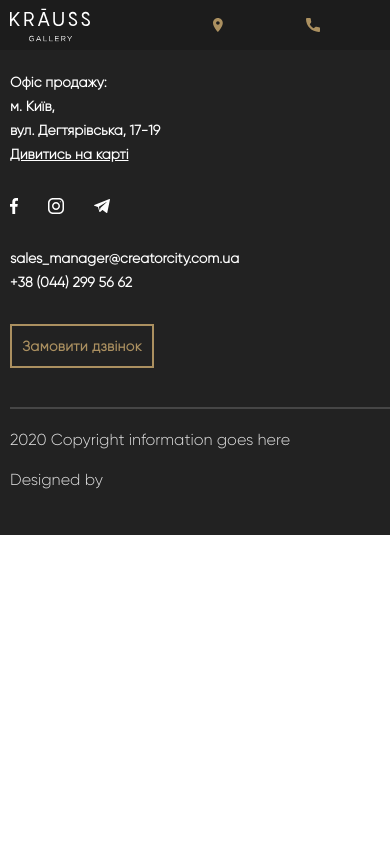
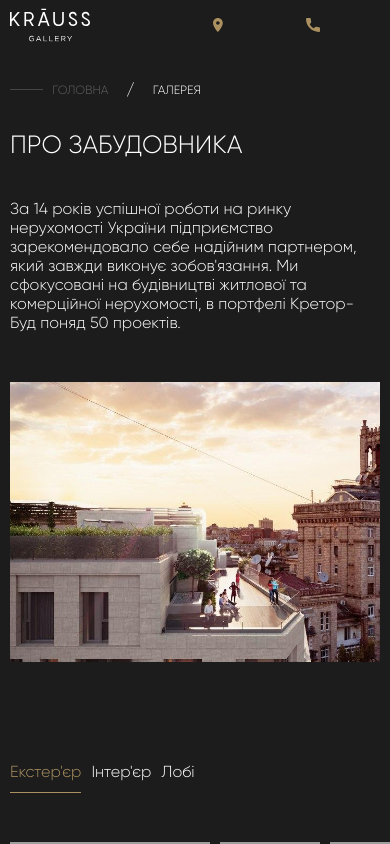
Before and after one commit to YarovoyDm/landing, a React (Create React App) app: page /gallery in a window 390 px wide. Shown: the top 844 px of the page. Built offline with nearby package versions, Linux system fonts and the light colour scheme; grey boxes are pictures that could not be loaded.

Commit message:
gallery done

```diff
--- a/src/App.js
+++ b/src/App.js
@@ -16,6 +16,7 @@ import Infrastructure from './Container/Infrastructure/Infrastructure';
 import AboutDeveloper from './Container/AboutDeveloper/AboutDeveloper';
 import CommercialProperty from './Container/CommercialProperty/CommercialProperty';
 import AboutComplex from './Container/AboutComplex/AboutComplex';
+import GalleryPage from './Container/Gallery/Gallery';
 
 class App extends React.Component {
   render() {
@@ -36,6 +37,7 @@ class App extends React.Component {
           <Route path='/about-us/about-developer' component={AboutDeveloper} />
           <Route path='/commercial-property' component={CommercialProperty} />
           <Route path='/about-the-complex' component={AboutComplex} />
+          <Route path='/gallery' component={GalleryPage} />
         </Switch>
         <Footer />
       </div>
--- a/src/Component/Footer/Footer.js
+++ b/src/Component/Footer/Footer.js
@@ -40,18 +40,18 @@ class Footer extends React.Component {
                             <div className='footer_sitemap-left'>
                                 <Link to='/about-the-complex' className='footer_sitemap-item'>Про комплекс</Link>
                                 <div className='footer_sitemap-item'>Вибір планування</div>
-                                <Link to='/infrastructure' className='footer_sitemap-item'>Інфраструктура</Link>{/* */}
-                                <Link to='/construction-progress' className='footer_sitemap-item'>Хід будивництва</Link>{/* */}
-                                <div className='footer_sitemap-item'>Галерея</div>
+                                <Link to='/infrastructure' className='footer_sitemap-item'>Інфраструктура</Link>
+                                <Link to='/construction-progress' className='footer_sitemap-item'>Хід будивництва</Link>
+                                <Link to='/gallery' className='footer_sitemap-item'>Галерея</Link>
                                 <Link to='/about-us/about-developer' className='footer_sitemap-item'>Забудовник</Link>
                             </div>
                             <div className='footer_sitemap-right'>
-                                <Link to='/parking' className='footer_sitemap-item'>Паркінг</Link>{/* */}
-                                <Link to='/commercial-property' className='footer_sitemap-item'>Комерційна нерухомість</Link>{/* */}
-                                <Link to='/documents' className='footer_sitemap-item'>Документи</Link>{/* */}
-                                <Link to='/terms-of-purchase' className='footer_sitemap-item'>Умови придбання</Link>{/* */}
-                                <Link to='/news'className='footer_sitemap-item'>Новини та акції</Link>{/* */}
-                                <Link to='/contacts' className='footer_sitemap-item'>Контакти</Link>{/* */}
+                                <Link to='/parking' className='footer_sitemap-item'>Паркінг</Link>
+                                <Link to='/commercial-property' className='footer_sitemap-item'>Комерційна нерухомість</Link>
+                                <Link to='/documents' className='footer_sitemap-item'>Документи</Link>
+                                <Link to='/terms-of-purchase' className='footer_sitemap-item'>Умови придбання</Link>
+                                <Link to='/news'className='footer_sitemap-item'>Новини та акції</Link>
+                                <Link to='/contacts' className='footer_sitemap-item'>Контакти</Link>
                             </div>
                         </div>
                     </div>
--- a/src/Container/AboutComplex/AboutComplex.js
+++ b/src/Container/AboutComplex/AboutComplex.js
@@ -19,7 +19,6 @@ class AboutComplex extends React.Component {
                             органічно поєднуються у житловому комплексі &#171;Krauss Gallery&#187;
                         </div>
                     </div>
-                    {/* <Gallery /> */}
                 </div>
                 <div className={style.firstBlock}>
                     <div className={style.firstImage}/>
--- /dev/null
+++ b/src/Container/Gallery/Gallery.js
@@ -0,0 +1,58 @@
+import React from 'react'
+import cn from 'classnames'
+import Gallery from '../../Component/Gallery/Gallery';
+import style from './Gallery.module.scss'
+import Breadcrumbs from '../../Component/Breadcrumbs/Breadcrumbs';
+
+class GalleryPage extends React.Component {
+    render() {
+        return (
+            <>
+                <div className={style.galleryPage}>
+                    <Breadcrumbs current='ГАЛЕРЕЯ'/>
+                    <div className={style.galleryTop}>
+                        <div className={style.topLeft}>
+                            <div className={style.leftTitle}>
+                                ПРО ЗАБУДОВНИКА
+                            </div>
+                            <div className={style.leftText}>
+                                За 14 років успішної роботи на ринку нерухомості України
+                                підприємство зарекомендовало себе надійним партнером, який завжди
+                                виконує зобов'язання. Ми сфокусовані на будівництві
+                                житлової та комерційної нерухомості, в портфелі Кретор-Буд
+                                поняд 50 проектів.
+                            </div>
+                        </div>
+                        <div className={style.topBottom}/>
+                    </div>
+                    <div className={style.galleryBottom}>
+                        <div className={style.botomHeader}>
+                            <div className={style.headerItemActive}>Екстер'єр</div>
+                            <div className={style.headerItem}>Інтер'єр</div>
+                            <div className={style.headerItem}>Лобі</div>
+                        </div>
+                    </div>
+                </div>
+                <div className={style.galleryWrapper}>
+                <div>
+                        <div className='landing-gallery-imagesWrapper'>
+                            <div className='landing-gallery-nav'>
+                                <div className='gallery_nav-arrow' />
+                                <div className='gallery_nav-arrowRotate' />
+                            </div>
+                        </div>
+                        <Gallery />
+                        <div>
+                            <div className='landing-gallery-progressLine'>
+                                <div className='landing-gallery-currentProgress' />
+                            </div>
+                        </div>
+                    </div>
+                </div>
+
+            </>
+        )
+    }
+}
+
+export default GalleryPage
--- /dev/null
+++ b/src/Container/Gallery/Gallery.module.scss
@@ -0,0 +1,175 @@
+.galleryPage{
+    padding: 120px 192px 10px 212px;
+    background: #1c1c1c;
+    position: relative;
+    .galleryTop{
+        display: flex;
+        align-items: center;
+        justify-content: space-between;
+        margin-bottom: 100px
+    }
+    .topBottom{
+        background-image: url(../../Images/introBotLanding.jpg);
+        width: 650px;
+        height: 650px;
+        background-repeat: no-repeat;
+        background-size: cover;
+    }
+    .topLeft{
+        display: flex;
+        flex-direction: column;
+        width: 650px;
+    }
+    .leftTitle{
+        font-size: 45px;
+        color: white;
+        margin-bottom:40px
+    }
+    .leftText{
+        font-size: 24px;
+        color: white
+    }
+    .botomHeader{
+        display: flex;
+        align-items: center;
+        justify-content:flex-start;
+        height: 100px;
+    }
+    .headerItemActive{
+        height: 50%;
+        margin-right: 50px;
+        color:#ab9060;
+        border-bottom: solid 1px #ab9060;
+        cursor: pointer;
+        font-size: 28px;
+    }
+    .headerItem{
+        height: 50%;
+        border-bottom: solid 1px rgba(255, 255, 255, 0);
+        margin-right: 50px;
+        color: white;
+        cursor: pointer;
+        font-size: 28px;
+    }
+}
+.galleryWrapper{
+    padding-left: 212px;
+    background: #1c1c1c;
+    padding-bottom: 300px;
+    :global(.landing-gallery-imagesWrapper){
+        margin-top:unset
+    }
+}
+
+@media screen and (min-width: 320px) and (max-width: 767px){
+    .galleryPage{
+        padding: 80px 10px 10px 10px;
+        .galleryTop{
+            flex-direction: column;
+        }
+        .leftTitle{
+            font-size: 25px;
+        }
+        .leftText{
+            font-size: 16px;
+            width: 450px;
+            margin-bottom:50px;
+            width: 100%;
+        }
+        .topBottom{
+            width: 100%;
+            height: 280px;
+        }
+        .topLeft{
+            width: 100%;
+        }
+        .headerItem,
+        .headerItemActive{
+            font-size: 16px;
+            height: 100%;
+            margin-right: 10px;
+        }
+        .botomHeader{
+            height: 30px;
+        }
+    }
+    .galleryWrapper{
+        padding-left: 10px;
+        padding-bottom:100px
+    }
+}
+
+@media screen and (min-width: 768px) and (max-width: 1023px){
+    .galleryPage{
+        padding: 120px 40px 10px 40px;
+        .galleryTop{
+            flex-direction: column;
+        }
+        .leftTitle{
+            font-size: 35px;
+        }
+        .leftText{
+            font-size: 18px;
+            width: 450px;
+            margin-bottom:50px
+        }
+        .headerItem,
+        .headerItemActive{
+            font-size: 24px;
+        }
+    }
+    .galleryWrapper{
+        padding-left: 40px;
+        padding-bottom:100px
+    }
+}
+
+@media screen and (min-width: 1024px) and (max-width: 1365px){
+    .galleryPage{
+        padding: 120px 100px 10px 100px;
+        .leftTitle{
+            font-size: 35px;
+        }
+        .leftText{
+            font-size: 18px;
+            width: 470px;
+        }
+        .topBottom{
+            width: 600px;
+            height: 400px;
+        }
+        .headerItem,
+        .headerItemActive{
+            font-size: 24px;
+        }
+    }
+    .galleryWrapper{
+        padding-left:100px;
+        padding-bottom: 100px;
+    }
+}
+
+@media screen and (min-width: 1360px) and (max-width: 1919px){
+    .galleryPage{
+        padding: 120px 152px 10px 172px;
+        .leftTitle{
+            font-size: 35px;
+        }
+        .leftText{
+            font-size: 18px;
+            width: 470px;
+        }
+        .topBottom{
+            width: 600px;
+            height: 500px;
+        }
+        .headerItem,
+        .headerItemActive{
+            font-size: 24px;
+        }
+    }
+    .galleryWrapper{
+        padding-left: 172px;
+        padding-bottom: 100px;
+    }
+}
```
